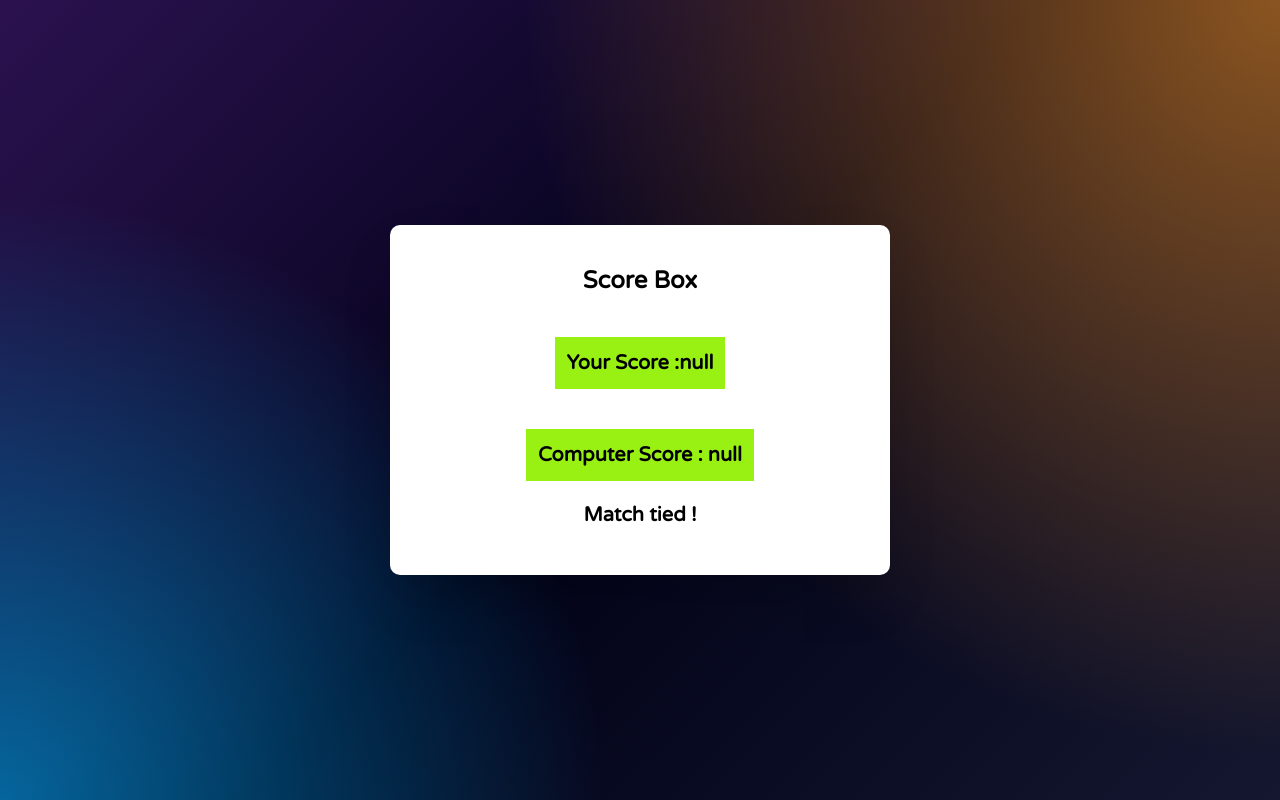
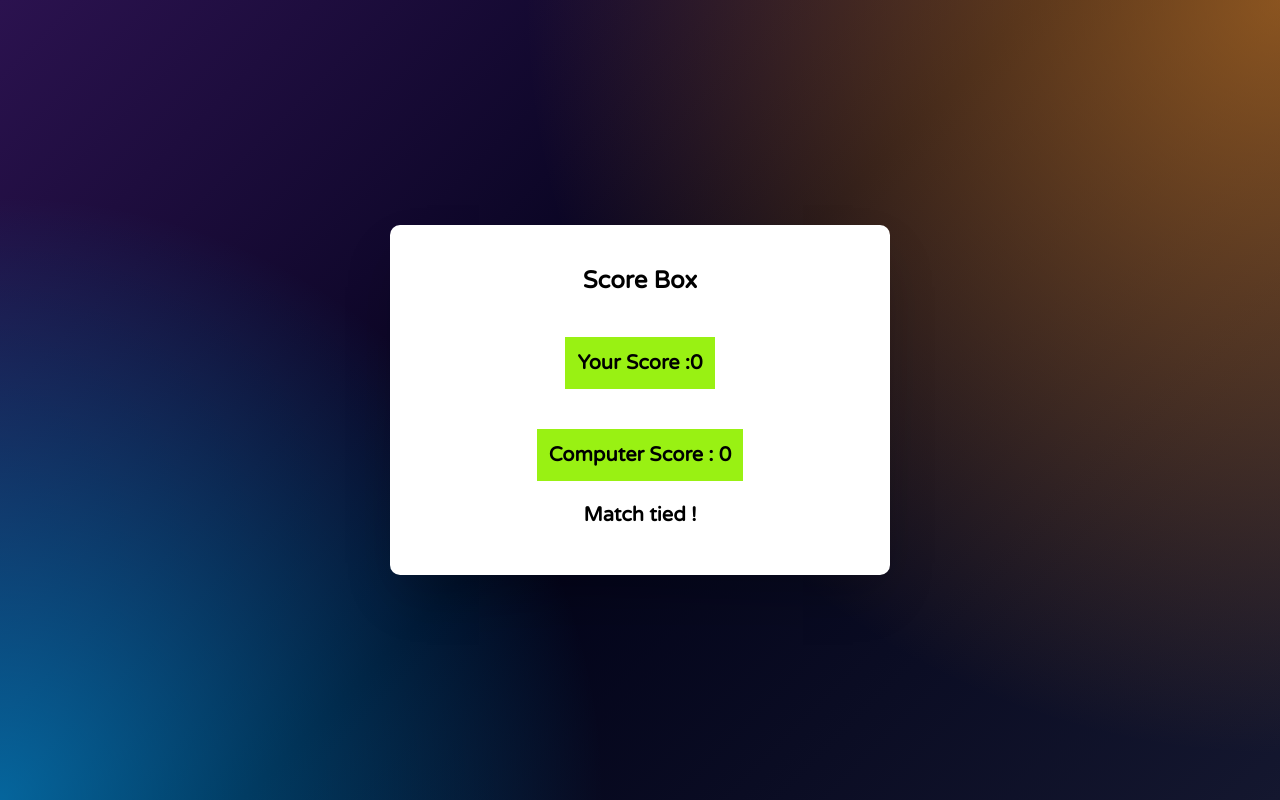
Before and after one commit to Anugraha-rani/gamerps, a plain HTML site: page scores.html in a window 1280 px wide. Drawn offline with nearby package versions, Linux system fonts and the light colour scheme.

Commit message:
sessionstorage updated

```diff
--- a/scores.html
+++ b/scores.html
@@ -28,8 +28,8 @@
     </div>
 </body>
 <script>
-    let won=sessionStorage.getItem("won")
-    let lost=sessionStorage.getItem("lost")
+    let won=sessionStorage.getItem("won")||0
+    let lost=sessionStorage.getItem("lost")||0
     display.innerHTML=`
     <div class="flex items-center justify-center">
     <p class="text-center mt-10 text-xl font-bold  px-3 py-3" style="background-color: rgb(153, 241, 19);">Your Score :<span>${won}</span></p>
```
